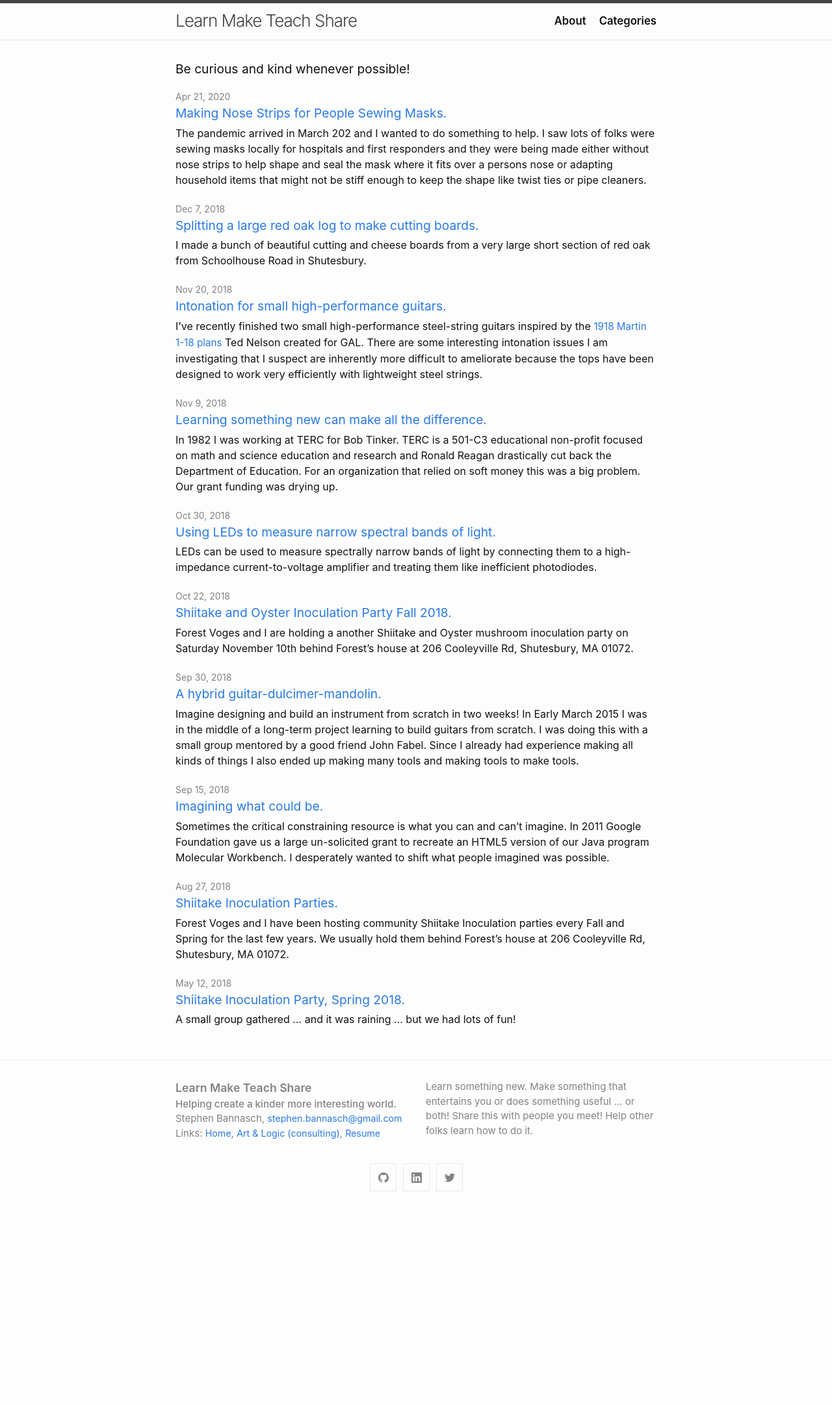
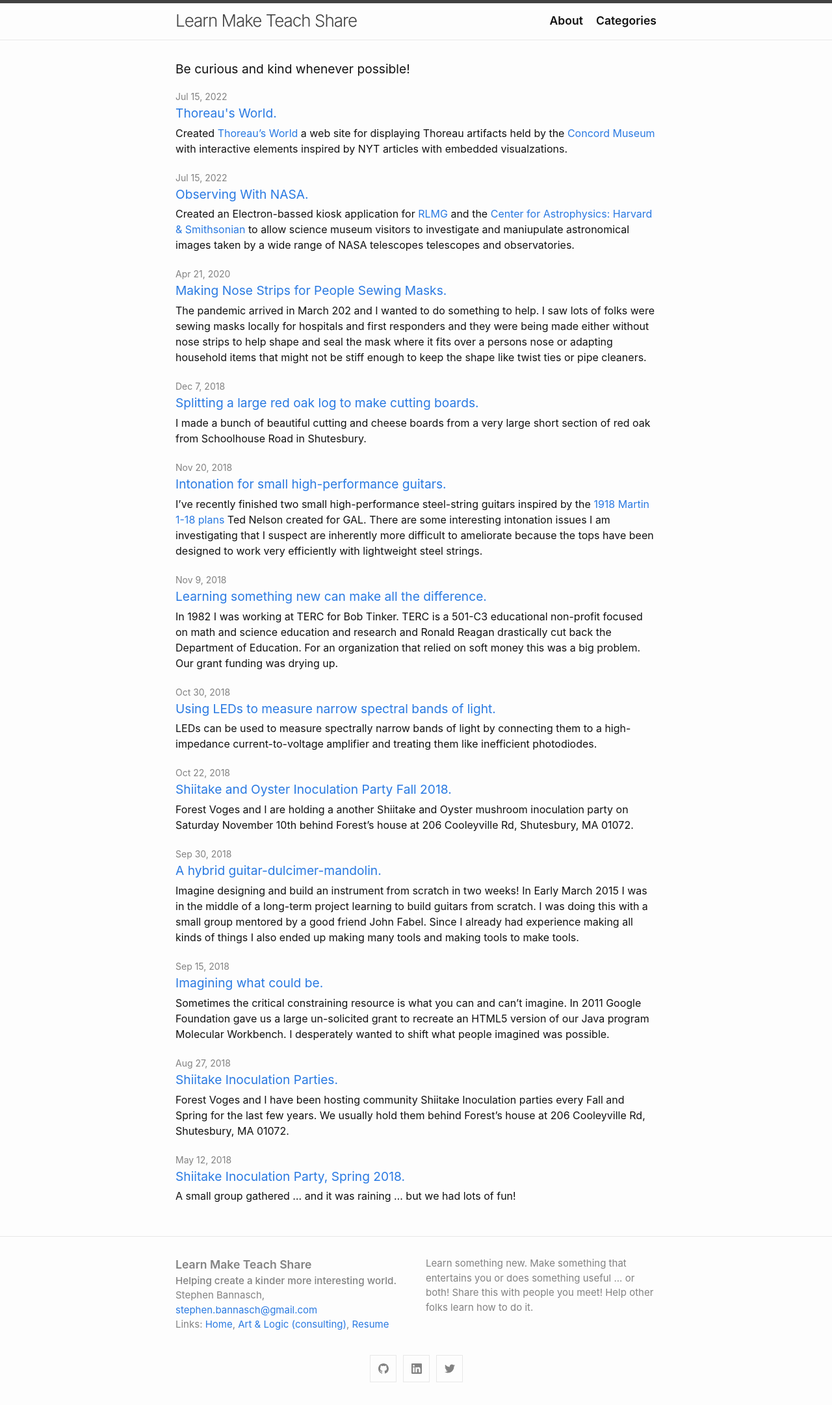
Before and after one commit to learnmaketeachshare/learnmaketeachshare.github.io, a Jekyll site: the page built from index.md, in a window 1280 px wide. Shown: the whole page at 65% size. Built offline with Jekyll 4.4.1, drawn with Linux system fonts in a browser that asks for light colours; before the commit the page ends 1869 px from its top, so only the background shows below that.

Commit message:
new post: Observing With NASA

```diff
--- a/_posts/2018-09-12-imagining-what-could-be.markdown
+++ b/_posts/2018-09-12-imagining-what-could-be.markdown
@@ -74,7 +74,7 @@ In order to convince the team about the performance aspect I decided to build th
 
 ### A fast and simple molecular simulation in JavaScript
 
-In early November 2011 I posted this gist: [Simple Molecules](https://gist.github.com/stepheneb/1342480){:target="_blank"} which implemened a 2-D molecular model using a simple model of neutral molecules interacting with each other via Lennard-Jones potential forces.
+In early November 2011 I posted this gist: [Simple Molecules](https://gist.github.com/stepheneb/1342480){:target="_blank"} which implemented a 2-D molecular model using a simple model of neutral molecules interacting with each other via Lennard-Jones potential forces.
 
 #### Simple Molecules
 
--- /dev/null
+++ b/_posts/2022-07-15-cfa-owns-electron.markdown
@@ -0,0 +1,79 @@
+---
+layout: post
+title:  "Observing With NASA."
+date:   2022-07-15
+categories: [ Software ]
+tags: [ nasa, software, technology, javascript, electron, astronomy ]
+---
+
+Created an Electron-bassed kiosk application for [RLMG](https://rlmg.com) and
+the [Center for Astrophysics: Harvard & Smithsonian](https://cfa.harvard.edu)
+to allow science museum visitors to investigate and maniupulate astronomical
+images taken by a wide range of NASA telescopes telescopes and observatories.
+
+The visitor also has the capability to have copies of the astronomical images
+they modify sent to them via email. In addiotion visitors can select from a
+number of astronomical objects and schedule an observation from one of the
+telescopes in the
+[MicroObservatory Robotic Telescope Network](https://mo-www.cfa.harvard.edu/MicroObservatory/).
+
+![MicroObservatory]({{site.url}}/assets/images/cfa/micro-observatory.jpg)
+
+When deployed to a science museum the application displays on a
+large touchscreen integrated into a kiosk.
+
+While the Electron app is a compiled and distributed as native application
+on both MacOS and Windows the structure of the development environment I put
+together also deploys a web version here that is updated everytime a commit
+is pushed to github.
+
+[Observing With NASA](https://stepheneb.github.io/cfa-own-electron).
+
+### Application User Interface Elements
+
+- **Splash Page** the application layout is optimized for display at 1920x1080.
+  For development purposes a fading information box is temporarily displayed
+  on startup and whenever the window is resized.
+  ![Name]({{site.url}}/assets/images/cfa/cfa-opening-screen.jpg)
+
+- **Main menu**
+  ![Name]({{site.url}}/assets/images/cfa/cfa-main-menu.jpg)
+
+- **Find the Apollo Site**
+  ![Name]({{site.url}}/assets/images/cfa/cfa-find-apollo-menu.jpg)
+
+- Zoom in on where the Apollo 17 mission lander touched down on the moon.
+  ![Name]({{site.url}}/assets/images/cfa/cfa-find-apollo-17.jpg)
+
+- **Create Your Own Masterpiece**
+  ![Name]({{site.url}}/assets/images/cfa/cfa-make-masterpiece-menu.jpg)
+
+- Choose from a variety of filters and effects to transform the Whirlpool
+  galaxy image.
+  ![Name]({{site.url}}/assets/images/cfa/cfa-make-masterpiece-whirlpool.jpg)
+
+- **Animate Images Over Time**.
+  ![Name]({{site.url}}/assets/images/cfa/cfa-animate-images-menu.jpg)
+
+- Animate through 10 separate images of UV light from the Sun..
+  ![Name]({{site.url}}/assets/images/cfa/cfa-animate-images-solar-uv.jpg)
+
+- **What's Red + Green + Blue**
+  ![Name]({{site.url}}/assets/images/cfa/cfa-rgb-menu.jpg)
+
+- Cosmic Reef Nebula
+  ![Name]({{site.url}}/assets/images/cfa/cfa-rgb-cosmic-reef.jpg)
+
+- **Invisible Light**
+  ![Name]({{site.url}}/assets/images/cfa/cfa-invisible-light-menu.jpg)
+
+- Combine separate infrared, visible and UV images of the whirlpool Galaxy into
+  a visible image mapped to red, green, and blue.
+  ![Name]({{site.url}}/assets/images/cfa/cfa-invisible-light-whirlpool.jpg)
+
+- **Take Your Own Telescope Image**
+  ![Name]({{site.url}}/assets/images/cfa/cfa-make-observation-menu.jpg)
+
+- Request an observation of the Whirlpool Galaxy from a MicroObservatory
+  telescope.
+  ![Name]({{site.url}}/assets/images/cfa/cfa-make-observation-cigar.jpg)
--- /dev/null
+++ b/_posts/2022-07-15-thoreaus-world.markdown
@@ -0,0 +1,15 @@
+---
+layout: post
+title:  "Thoreau's World."
+date:   2022-07-15
+categories: [ Software ]
+tags: [ thoreau, software, technology, javascript ]
+---
+
+Created [Thoreau's World](https://thoreausworld.com) a web site for
+displaying Thoreau artifacts held by the [Concord Museum](https://concordmuseum.org)
+with interactive elements inspired by NYT articles with embedded visualzations.
+
+Project: 2021-2022
+
+![Thoreaus Spyglass: Main Menu]({{site.url}}/assets/images/thoreaus-world/thoreausworld.jpg)
--- a/_sass/minima/custom-styles.scss
+++ b/_sass/minima/custom-styles.scss
@@ -22,6 +22,8 @@ p {
   margin-bottom: 0.5rem;
 }
 
+img {
+}
 header {
   font-size: 1.1rem;
   font-weight: 600;
@@ -38,7 +40,15 @@ header {
   margin-bottom: 1.25rem;
 }
 
-a {
+.post-content > ul > li {
+  list-style: none;
+  margin-bottom: 0.75rem;
+  img {
+    margin: 0.5rem 0;
+  }
+}
+
+.post-content a {
   font-size: 95%;
 }
 
```
Also changed, not shown: assets/images/cfa/cfa-animate-images-menu.jpg (added), assets/images/cfa/cfa-animate-images-solar-uv.jpg (added), assets/images/cfa/cfa-find-apollo-17.jpg (added), assets/images/cfa/cfa-find-apollo-menu.jpg (added), assets/images/cfa/cfa-invisible-light-menu.jpg (added), assets/images/cfa/cfa-invisible-light-whirlpool.jpg (added), assets/images/cfa/cfa-main-menu.jpg (added), assets/images/cfa/cfa-make-masterpiece-menu.jpg (added), assets/images/cfa/cfa-make-masterpiece-whirlpool.jpg (added), assets/images/cfa/cfa-make-observation-cigar.jpg (added), assets/images/cfa/cfa-make-observation-menu.jpg (added), assets/images/cfa/cfa-opening-screen.jpg (added), assets/images/cfa/cfa-rgb-cosmic-reef.jpg (added), assets/images/cfa/cfa-rgb-menu.jpg (added), 2 more files.
